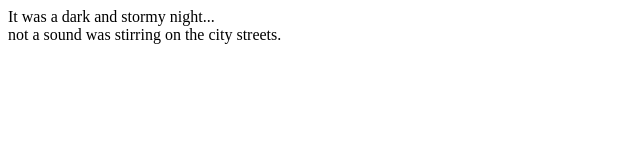
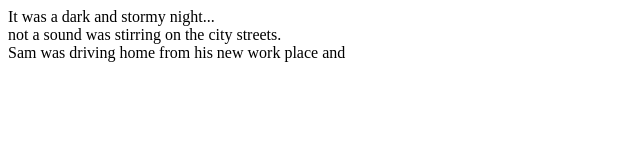
Before and after one commit to KamakshiSK/Fireside_Story, a plain HTML site: page index.html in a window 1280 px wide. Shown: the whole page, without its empty margins (0-640 px from the left). Drawn offline with Linux system fonts and the light colour scheme.

Commit message:
Edited index.html file

```diff
--- a/index.html
+++ b/index.html
@@ -1,6 +1,7 @@
 <html>
   <body>
     <p>It was a dark and stormy night...<br>
-    not a sound was stirring on the city streets.</p>
+    not a sound was stirring on the city streets.<br>
+    Sam was driving home from his new work place and </p>
   </body>
 </html>
```
